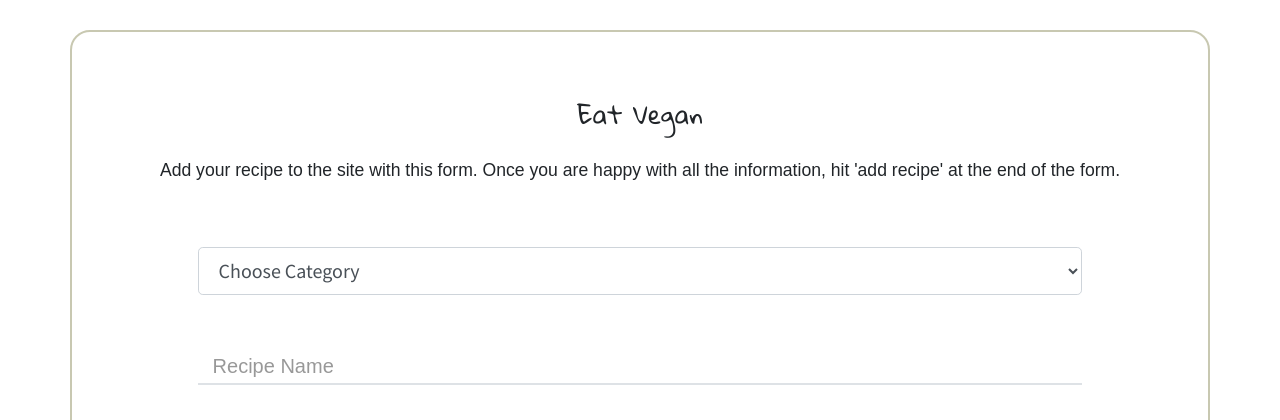
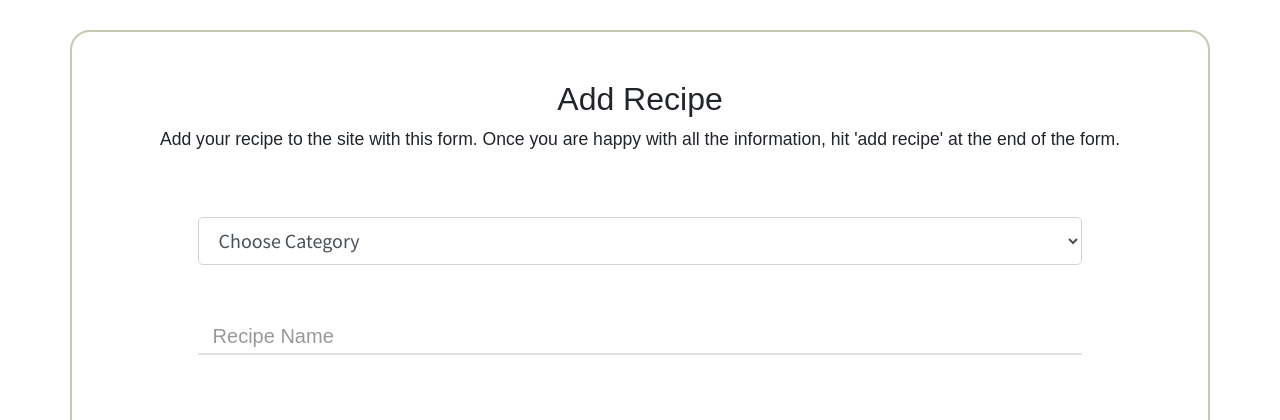
Before and after one commit to jamie120/ms3-eat-vegan-recipes, a Flask app: template templates/add_recipe.html in a window 1280 px wide. Shown: the part 220-640 px from the top of the page. Run offline with Flask 2, Linux system fonts and the light colour scheme; the template is opened without the code that fills it, so the values that code supplies are empty; some libraries are stand-ins or nearby versions; some web fonts are replaced.

Commit message:
Remove eat vegan from page title

```diff
--- a/templates/add_recipe.html
+++ b/templates/add_recipe.html
@@ -13,8 +13,8 @@
 
     <div class="row">
             <div class="col d-flex flex-column align-items-center mt-5 mb-5">
-                <h4 class="page-header">Eat Vegan</h4>
-                <p class="font2">Add your recipe to the site with this form. Once you are happy with all the information, hit 'add recipe' at the end of the form.</p>
+                <h4 class="font2-lg">Add Recipe</h4>
+                <p class="font2 text-center">Add your recipe to the site with this form. Once you are happy with all the information, hit 'add recipe' at the end of the form.</p>
             </div>
         </div>
     <div class="row">
--- a/templates/edit_recipe.html
+++ b/templates/edit_recipe.html
@@ -13,8 +13,8 @@
 
     <div class="row">
             <div class="col d-flex flex-column align-items-center mt-5 mb-5">
-                <h4 class="page-header">Eat Vegan</h4>
-                <p class="font2">Edit your recipe here. Once you are happy with all the information, hit 'submit changes' at the end of the form.</p>
+                <h4 class="font2-lg">Edit Recipe</h4>
+                <p class="font2 text-center">Edit your recipe here. Once you are happy with all the information, hit 'submit changes' at the end of the form.</p>
             </div>
         </div>
     <div class="row">
```
